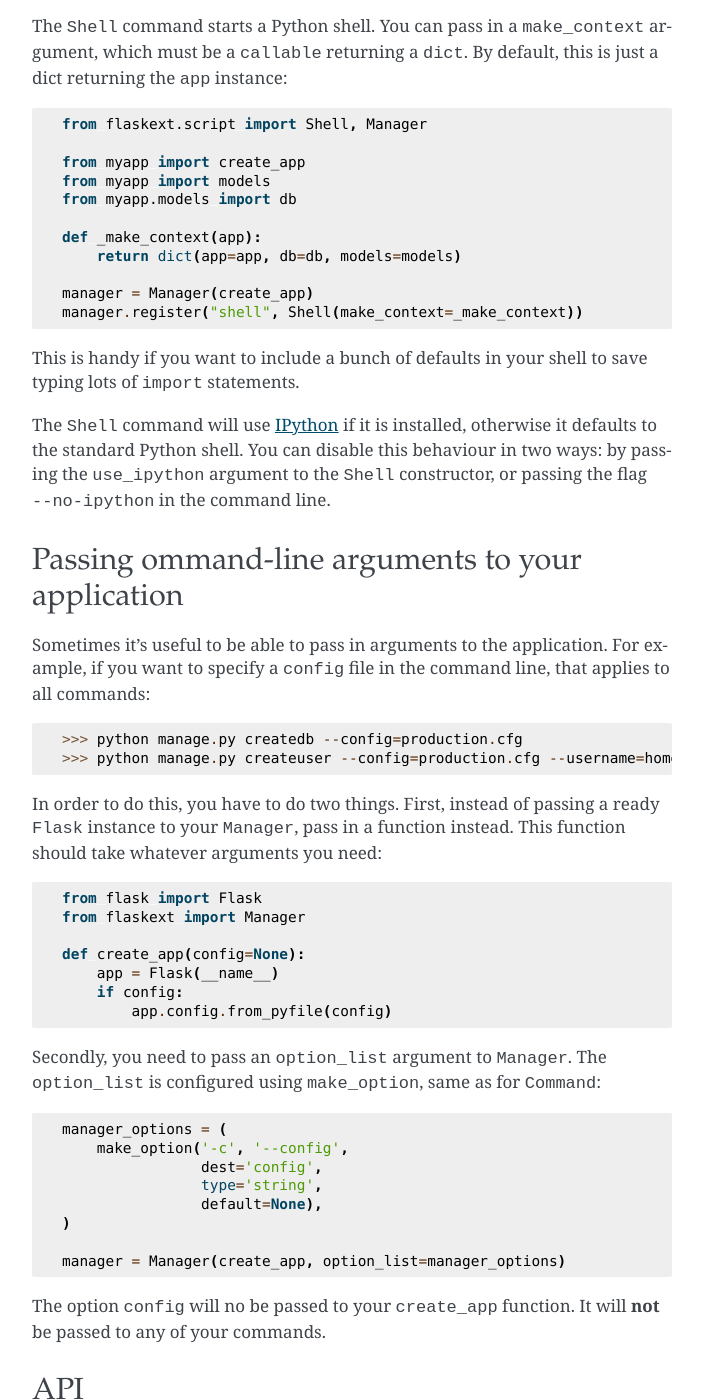
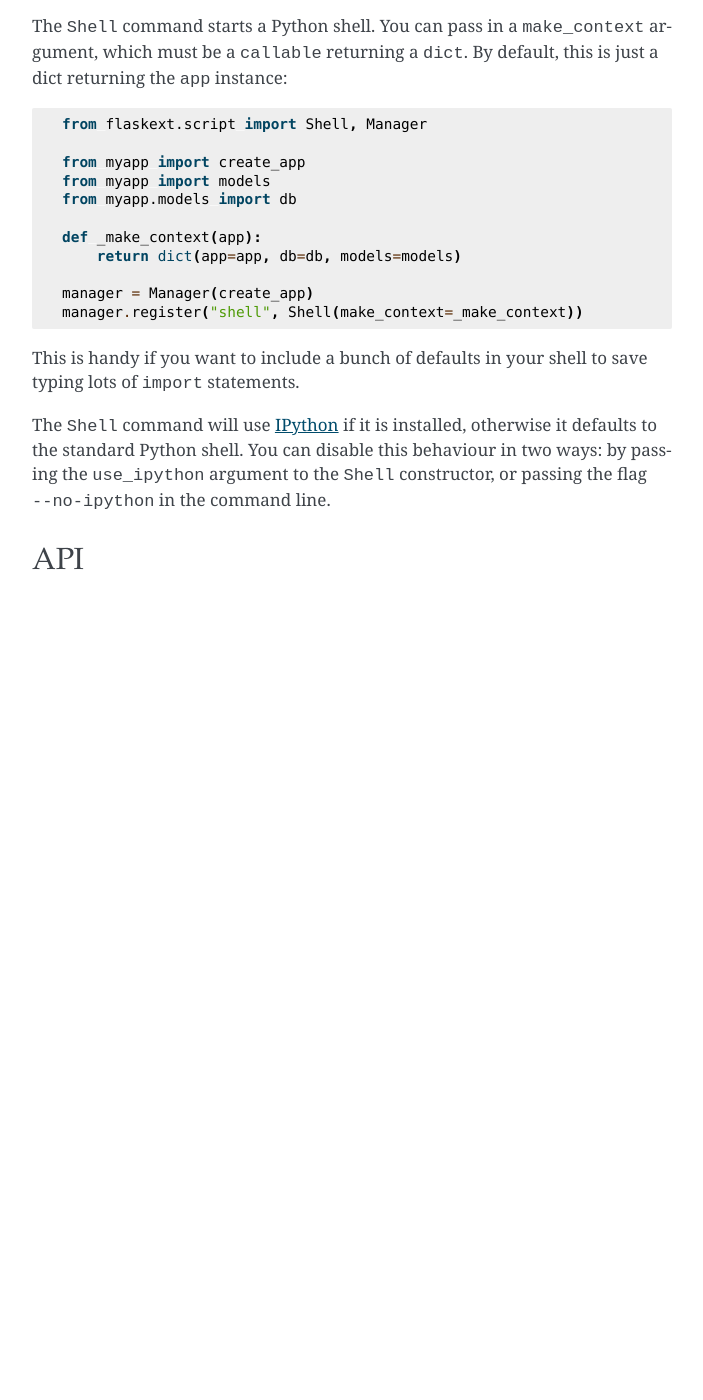
Before and after one commit to smurfix/flask-script, a Sphinx documentation site: the page built from docs/index.rst, in a window 1280 px wide and 1400 px high, scrolled down 3947 px. Shown: the whole window, without its empty margins (288-991 px from the left). Built offline with Sphinx 7.4.7, drawn with Linux system fonts in a browser that asks for light colours; after the commit the page ends 4577 px from its top, so only the background shows below that.

Commit message:
remove the manager options

```diff
--- a/docs/index.rst
+++ b/docs/index.rst
@@ -185,39 +185,6 @@ This is handy if you want to include a bunch of defaults in your shell to save t
 
 The ``Shell`` command will use `IPython <http://ipython.scipy.org/moin/>`_ if it is installed, otherwise it defaults to the standard Python shell. You can disable this behaviour in two ways: by passing the ``use_ipython`` argument to the ``Shell`` constructor, or passing the flag ``--no-ipython`` in the command line.
 
-
-Passing ommand-line arguments to your application
--------------------------------------------------
-
-Sometimes it's useful to be able to pass in arguments to the application. For example, if you want to specify a ``config`` file in the command line, that applies to all commands::
-
-    >>> python manage.py createdb --config=production.cfg
-    >>> python manage.py createuser --config=production.cfg --username=homer
-
-In order to do this, you have to do two things. First, instead of passing a ready ``Flask`` instance to your ``Manager``, pass in a function instead. This function should take whatever arguments you need::
-
-    from flask import Flask
-    from flaskext import Manager
-
-    def create_app(config=None):
-        app = Flask(__name__)
-        if config:
-            app.config.from_pyfile(config)
-
-
-Secondly, you need to pass an ``option_list`` argument to ``Manager``. The ``option_list`` is configured using ``make_option``, same as for ``Command``::
-
-    manager_options = (
-        make_option('-c', '--config',
-                    dest='config',
-                    type='string',
-                    default=None),
-    )
-
-    manager = Manager(create_app, option_list=manager_options)
-
-The option ``config`` will no be passed to your ``create_app`` function. It will **not** be passed to any of your commands.
-
 API
 ---
 
```
Also changed, not shown: 2 other files.
